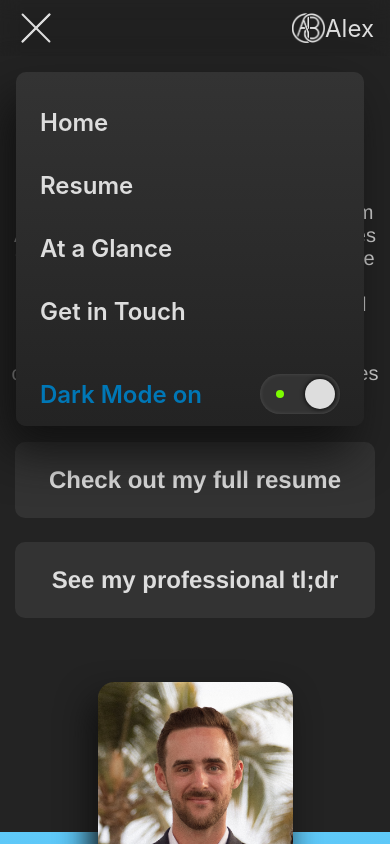
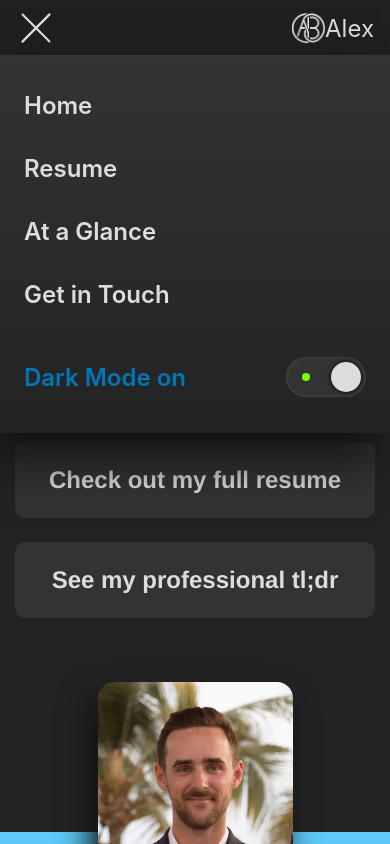
Before and after one commit to Alexbruce1/portfolio2024, a React (Create React App) app: page / in a window 390 px wide. Both pictures are taken after a click on the element 36 px from the left and 28 px from the top of the page. Shown: the top 844 px of the page. Built offline with nearby package versions, Linux system fonts and the light colour scheme.

Commit message:
Minor Sidebar update

```diff
--- a/src/Components/Sidebar.css
+++ b/src/Components/Sidebar.css
@@ -87,3 +87,15 @@
     top: 3em;
   }
 }
+
+@media (max-width: 800px) {
+  .sidebar {
+    width: 100%;
+    padding-bottom: 1em;
+    margin: 0;
+    left: 0;
+    top: 2.3em;
+    box-sizing: border-box;
+    border-radius: 0;
+  }
+}
```
